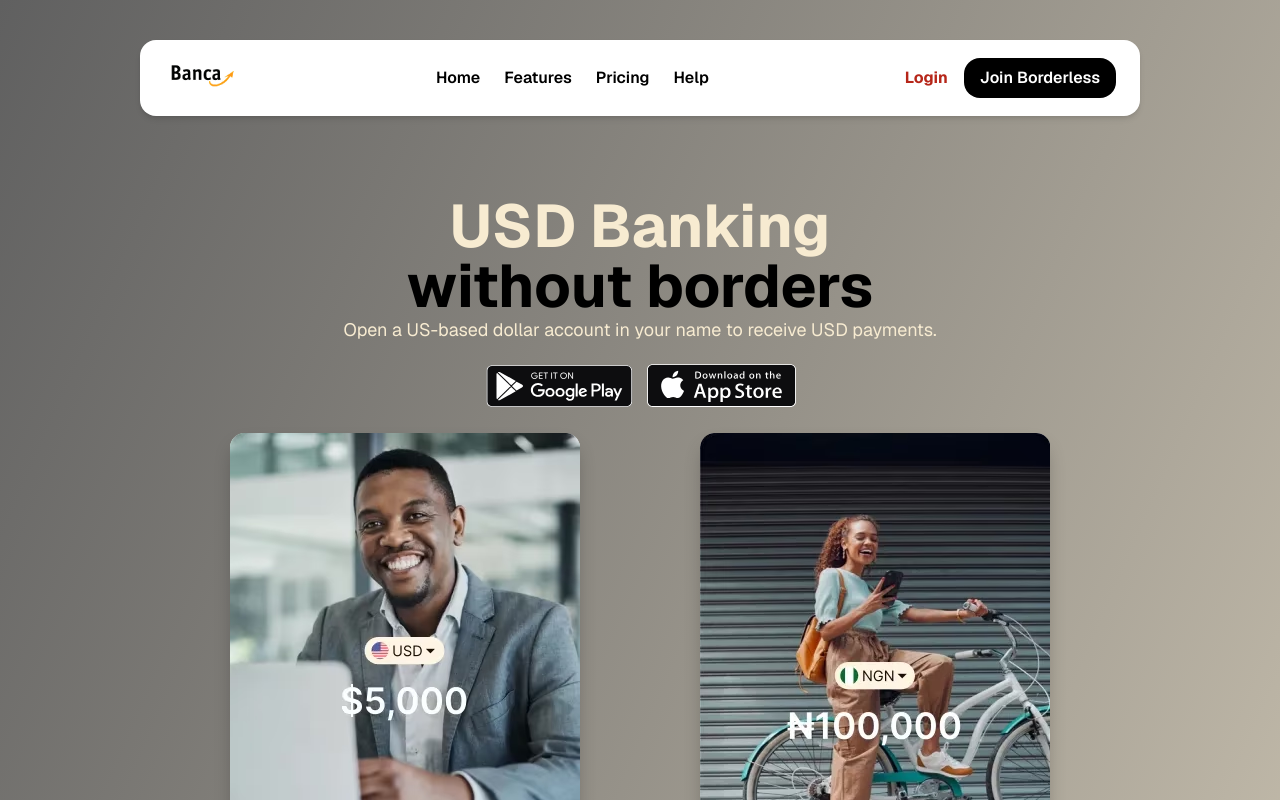
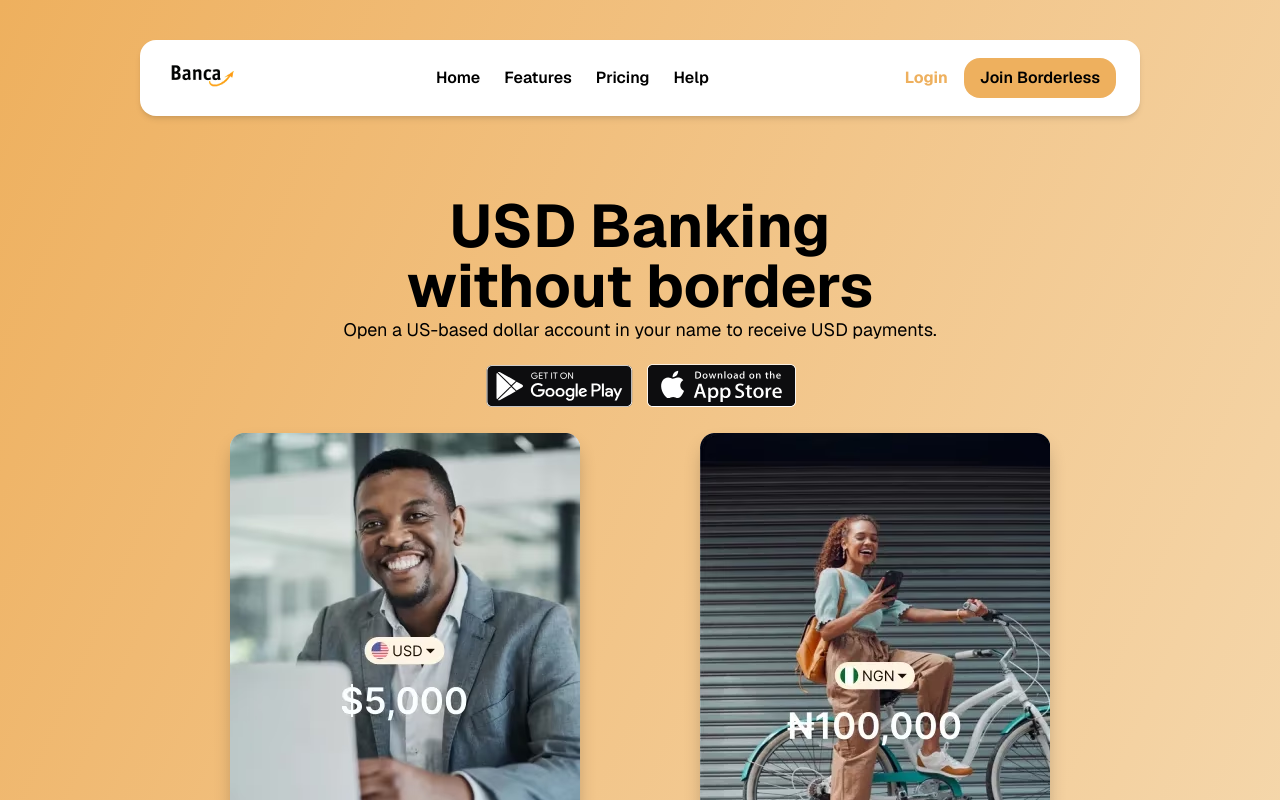
Before and after one commit to zinolynntechsltd/Banca, a Next.js app: page / in a window 1280 px wide. Shown: the top 800 px of the page. Built offline with nearby package versions, Linux system fonts and the light colour scheme.

Commit message:
made small final adjustments

```diff
--- a/app/page.js
+++ b/app/page.js
@@ -6,7 +6,7 @@ import { useState } from "react";
 export default function Home() {
   const [menuOpen, setMenuOpen] = useState(false);
   return (
-    <div className="min-h-screen bg-gradient-to-br from-[#606060] to-[#F7EBD1] font-[family-name:var(--font-geist-sans)] ">
+    <div className="min-h-screen bg-gradient-to-br from-[#eeb05e] to-[#F7EBD1] font-[family-name:var(--font-geist-sans)] ">
       <div className="flex justify-center ">
         <div className="flex flex-wrap md:flex-nowrap justify-between items-center bg-white rounded-2xl shadow-md px-4 md:px-6 py-3 w-full max-w-[1000px] mt-6 md:mt-10 gap-4 mx-2">
           <Image
@@ -32,10 +32,10 @@ export default function Home() {
           </div>
           {/* Desktop login buttons */}
           <div className="hidden md:flex gap-4">
-            <button className="bg-transparent text-[#B62619] font-bold">
+            <button className="bg-transparent text-[#eeb05e] font-bold">
               Login
             </button>
-            <button className="bg-black rounded-2xl font-semibold px-4 py-2 text-white">
+            <button className="bg-[#eeb05e] rounded-2xl font-semibold px-4 py-2 text-black">
               Join Borderless
             </button>
           </div>
@@ -62,10 +62,10 @@ export default function Home() {
       </div>
       <div className="flex flex-col w-full justify-center items-center">
         <div className="flex flex-col justify-between mt-20 max-w-[600px] text-center">
-          <h1 className="text-6xl text-[#F7EBD1] font-bold ">
+          <h1 className="text-6xl text-black font-bold ">
             USD Banking <span className="text-black">without borders</span>
           </h1>
-          <p className="text-lg text-[#F7EBD1]">
+          <p className="text-lg text-black">
             Open a US-based dollar account in your name to receive USD payments.
           </p>
         </div>
@@ -175,7 +175,7 @@ export default function Home() {
         </div>
       </div>
       <div className="bg-[#FAFAFA] flex flex-wrap justify-between px-10  pt-10">
-        <div className="flex-1  flex flex-col gap-2 min-w-150 pl-20">
+        <div className="flex-1  flex flex-col gap-2 min-w-150 pl-2 sm:pl-10 md:pl-20 pr-20">
           <div className="bg-[#F7EBD1] w-fit rounded-md">
             <h4 className="text-[#c79220] p-2">Frequently asked questions</h4>
           </div>
--- a/next.config.mjs
+++ b/next.config.mjs
@@ -1,5 +1,6 @@
+/** @type {import('next').NextConfig} */
 const nextConfig = {
-  output: "export", // static export
+  // enables static export
 };
 
 export default nextConfig;
```
